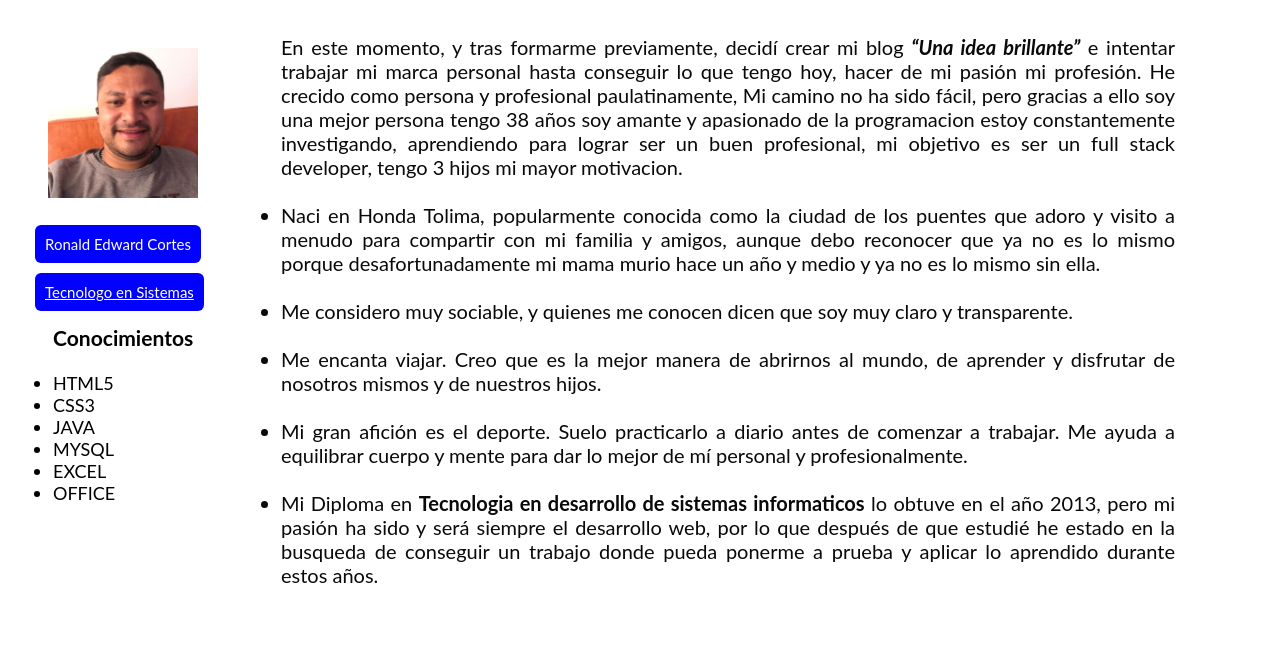
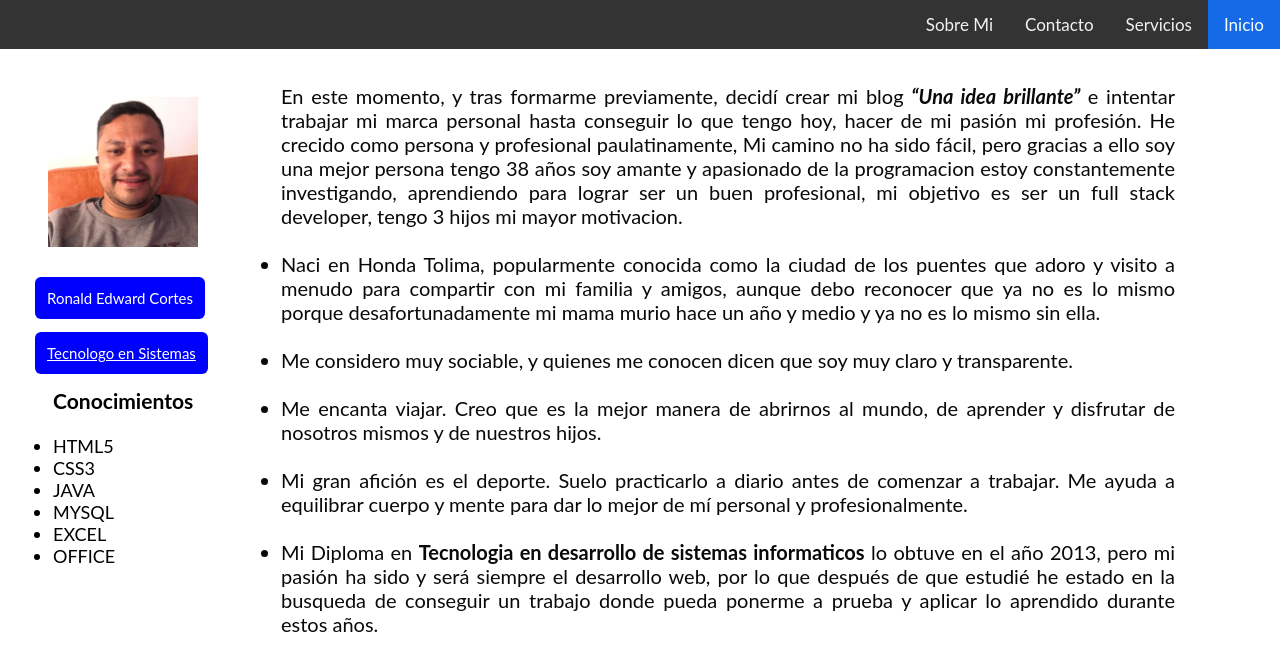
Before and after one commit to RoCo3108/diplomado_colsubsidio, a plain HTML site: page ProyectoFlex/curriculum.html in a window 1280 px wide. Drawn offline with Linux system fonts and the light colour scheme.

Commit message:
Se Agrego el Nav

```diff
--- a/ProyectoFlex/curriculum.css
+++ b/ProyectoFlex/curriculum.css
@@ -3,11 +3,38 @@
   padding: 0px;
   font-family: 'Lato', sans-serif;
 }
+body {
+  margin: 0;
+  font-family: Arial, Helvetica, sans-serif;
+}
+
+.topnav {
+  overflow: hidden;
+  background-color: #333;
+}
+
+.topnav a {
+  float: right;
+  color: #f2f2f2;
+  text-align: justify;
+  padding: 14px 16px;
+  text-decoration: none;
+  font-size: 17px;
+}
+
+.topnav a:hover {
+  background-color: #ddd;
+  color: black;
+}
+
+.topnav a.active {
+  background-color: rgb(21, 106, 232);
+  color: white;
+}
 
 .container{
-
     display:flex;
-   flex-direction: row;
+    flex-direction: row;
     text-align: center;
 }
 
@@ -18,9 +45,6 @@
   font-size: 20px;
   text-align: justify;
   gap: 10px;
-
-
-
 }
 .container > .bibliografia:hover{
   cursor: pointer;
@@ -47,11 +71,11 @@ h3{
   margin-right: 85px;
 }
 button{
-  margin-top: 10px;
+  margin-top: 13px;
   background-color: blue;
   font-size: 15px;
   color: white;
-  padding: 10px;
+  padding: 12px;
   border: none;
   border-radius: 6px;
   cursor: pointer;
--- a/ProyectoFlex/curriculum.html
+++ b/ProyectoFlex/curriculum.html
@@ -8,6 +8,13 @@
     <link rel="stylesheet" href="curriculum.css">
 </head>
 <body>
+    <div class="topnav">
+        <a class="active" href="Home.html">Inicio</a>
+        <a href="servicios.html">Servicios</a>
+        <a href="contacto.html">Contacto</a>
+        <a href="sobre mi.html">Sobre Mi</a>
+      </div>
+
     <div class="container">
         <div class="Contenedor-foto">
             <picture class="caja-foto">
```
Also changed, not shown: ProyectoFlex/contacto.html (added, +16 -0 lines), ProyectoFlex/servicios.html (added, +14 -0 lines), ProyectoFlex/sobre mi.html (added, +14 -0 lines), ProyectoFlex/Home.html (added).
